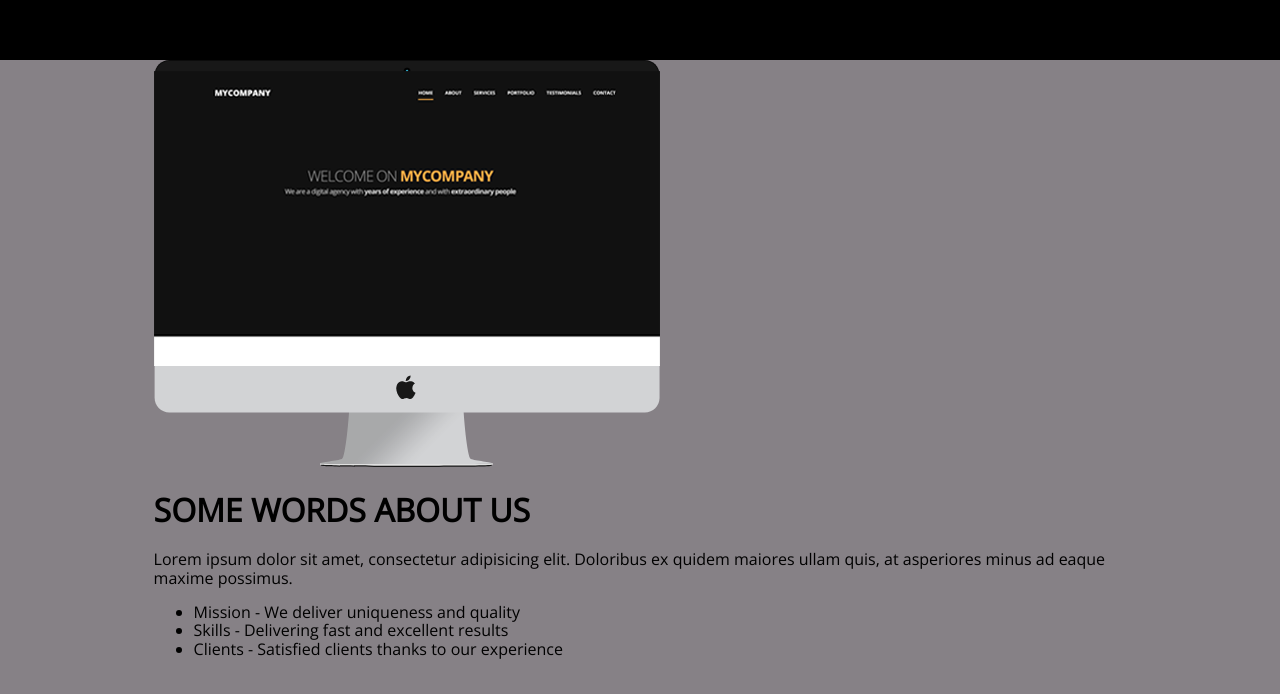
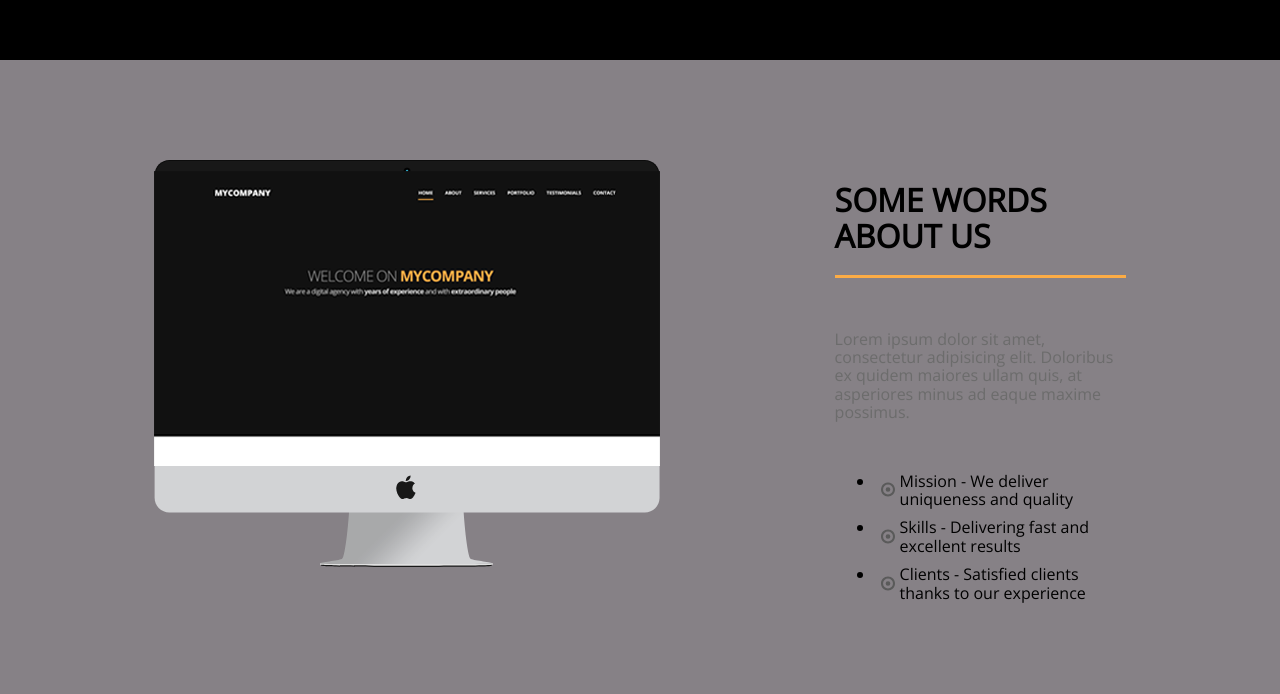
Before and after one commit to gonzoibox/mycompany-mockup-flex, a plain HTML site: page index.html in a window 1280 px wide. Shown: the part 786-1480 px from the top of the page. Drawn offline with nearby package versions, Linux system fonts and the light colour scheme.

```diff
--- a/index.html
+++ b/index.html
@@ -34,10 +34,10 @@
       <div class="wrapper">
         <div class="main-about">
           <div class="about-left">
-            <img src="./images/mac.png" alt="">
+            <img src="./images/mac.png" alt="mac">
           </div>
-          <div class="about-wright">
-            <h1>SOME WORDS ABOUT US</h1>
+          <div class="about-right">
+            <h1>SOME WORDS <span class="aboutus">ABOUT US</span></h1>
             <p>Lorem ipsum dolor sit amet, consectetur adipisicing elit. Doloribus ex quidem maiores ullam quis,
               at asperiores minus ad eaque maxime possimus.
             </p>
--- a/styles/main.scss
+++ b/styles/main.scss
@@ -83,8 +83,33 @@ main {
   margin: 0 auto;
 }
 
+main {
+  .main-about {
+    display: flex;
+    padding: 100px 0 100px 0;
+  }
+}
 
+.about-right {
+  margin-left: 175px;
 
+  h1 {
+    display: inline-block;
+    border-bottom: 3px solid #fcac45;
+    padding-bottom: 20px;
+  }
+
+  p {
+    margin: 30px 0 50px 0;
+    color: #6c6c6c;
+  }
+
+  li {
+    background: url(/images/marker.svg) 6px no-repeat;
+    padding-left: 25px;
+    margin-top: 10px;
+  }
+}
 
 
 
@@ -136,5 +161,11 @@ main {
   .topnav.responsive a {
     float: none;
     display: block;
+    text-align: left;
+  }
+
+
+  main .main-welcome {
+
   }
 }
```
Also changed, not shown: images/marker.svg (added), styles/main.css, 1 other file.
